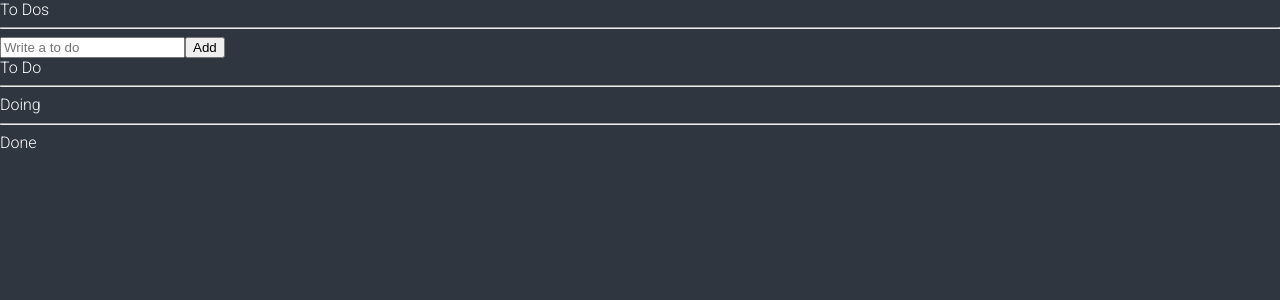
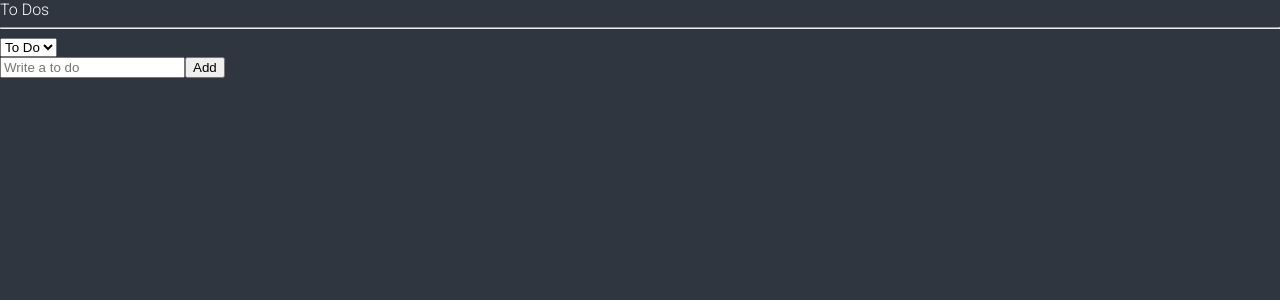
Before and after one commit to moztiq/react-masterclass-trello, a React (Create React App) app: page /1 in a window 1280 px wide. Shown: the top 300 px of the page. Built offline with nearby package versions, Linux system fonts and the light colour scheme.

Commit message:
selector 2

```diff
--- a/src/atoms.ts
+++ b/src/atoms.ts
@@ -5,6 +5,11 @@ export interface IToDo {
   id: number;
   category: 'TO_DO' | 'DOING' | 'DONE';
 }
+
+export const categoryState = atom({
+  key: 'category',
+  default: 'TO_DO',
+});
 
 export const toDoState = atom<IToDo[]>({
   key: 'toDo',
@@ -15,10 +20,7 @@ export const toDoSelector = selector({
   key: 'toDoSelector',
   get: ({ get }) => {
     const toDos = get(toDoState);
-    return [
-      toDos.filter((toDo) => toDo.category === 'TO_DO'),
-      toDos.filter((toDo) => toDo.category === 'DOING'),
-      toDos.filter((toDo) => toDo.category === 'DONE'),
-    ];
+    const category = get(categoryState);
+    return toDos.filter((toDo) => toDo.category === category);
   },
 });
--- a/src/components/ToDoList.tsx
+++ b/src/components/ToDoList.tsx
@@ -1,36 +1,30 @@
 import CreateToDo from './CreateToDo';
 import ToDo from './ToDo';
-import { useRecoilValue } from 'recoil';
-import { toDoSelector, toDoState } from '../atoms';
+import { useRecoilState, useRecoilValue } from 'recoil';
+import { categoryState, toDoSelector } from '../atoms';
+import { FormEvent } from 'react';
 
 function ToDoList() {
-  const [toDos, doings, dones] = useRecoilValue(toDoSelector);
+  const toDos = useRecoilValue(toDoSelector);
+  const [category, setCategory] = useRecoilState(categoryState);
+
+  const oninput = (event: FormEvent<HTMLSelectElement>) => {
+    setCategory(event.currentTarget.value);
+  };
 
   return (
     <div>
       <h1>To Dos</h1>
       <hr />
+      <select value={category} onInput={oninput}>
+        <option value="TO_DO">To Do</option>
+        <option value="DOING">Doing</option>
+        <option value="DONE">Done</option>
+      </select>
       <CreateToDo />
-      <h2>To Do</h2>
-      <ul>
-        {toDos.map((toDo) => (
-          <ToDo key={toDo.id} {...toDo} />
-        ))}
-      </ul>
-      <hr />
-      <h2>Doing</h2>
-      <ul>
-        {doings.map((toDo) => (
-          <ToDo key={toDo.id} {...toDo} />
-        ))}
-      </ul>
-      <hr />
-      <h2>Done</h2>
-      <ul>
-        {dones.map((toDo) => (
-          <ToDo key={toDo.id} {...toDo} />
-        ))}
-      </ul>
+      {toDos.map((toDo) => (
+        <ToDo key={toDo.id} {...toDo} />
+      ))}
     </div>
   );
 }
```
